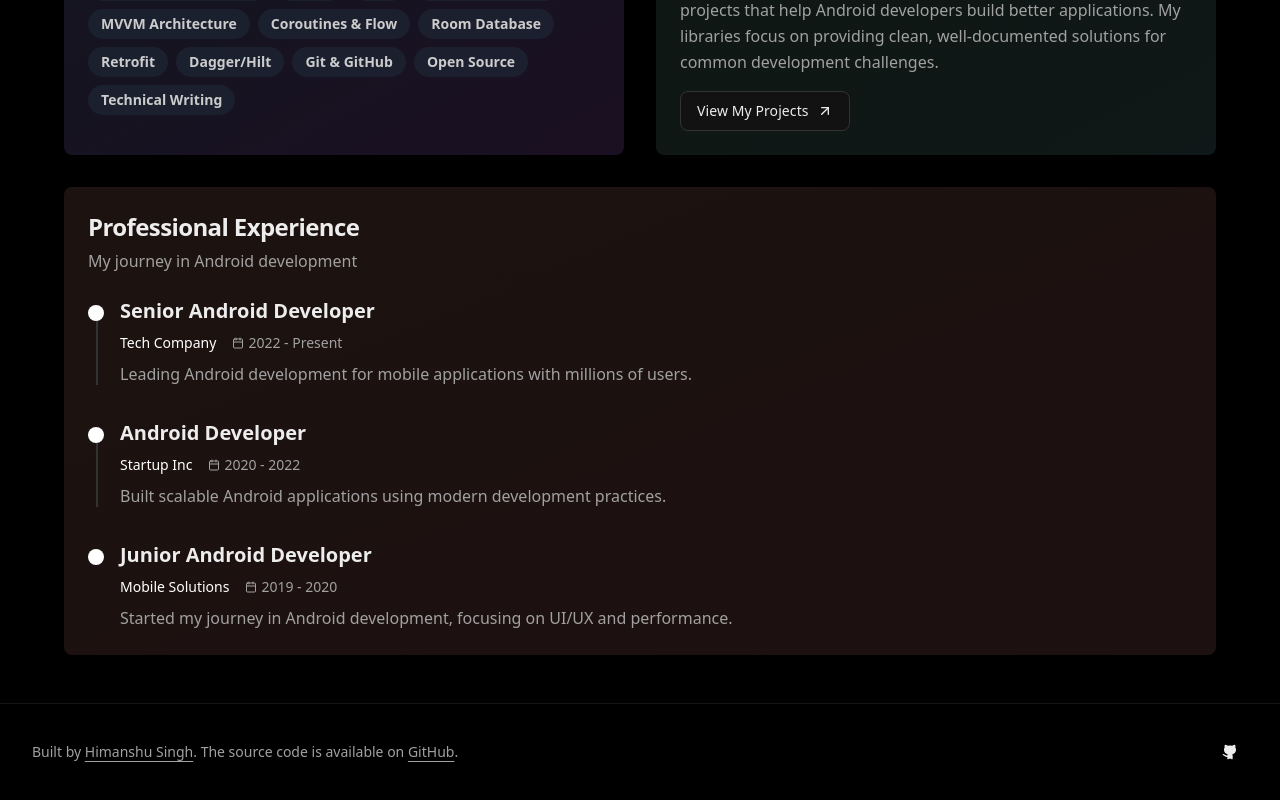
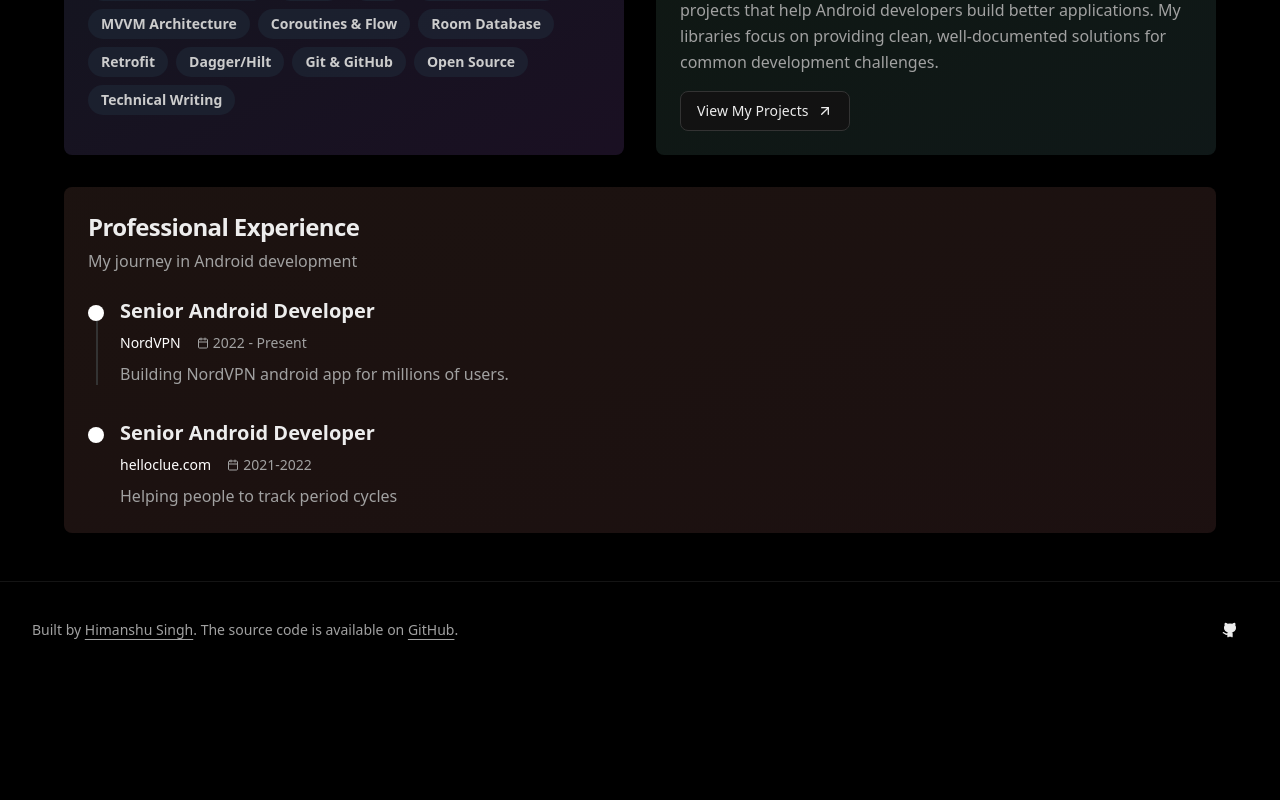
Before and after one commit to hi-manshu/android-web-spark, a React (Vite) app: page /about in a window 1280 px wide. Shown: the part 997-1797 px from the top of the page. After the commit the page ends 1675 px from the top, so only its background shows below. Built offline with nearby package versions, Linux system fonts and the light colour scheme; no server answers.

Commit message:
Update About page experience and favicon
Revised professional experience details on the About page to reflect updated roles and companies. Updated favicon.ico with a new icon.

```diff
--- a/src/pages/About.tsx
+++ b/src/pages/About.tsx
@@ -27,22 +27,16 @@ export default function About() {
   const experience = [
     {
       title: "Senior Android Developer",
-      company: "Tech Company",
+      company: "NordVPN",
       period: "2022 - Present",
-      description: "Leading Android development for mobile applications with millions of users."
+      description: "Building NordVPN android app for millions of users."
     },
     {
-      title: "Android Developer",
-      company: "Startup Inc",
-      period: "2020 - 2022",
-      description: "Built scalable Android applications using modern development practices."
+      title: "Senior Android Developer",
+      company: "helloclue.com",
+      period: "2021-2022",
+      description: "Helping people to track period cycles"
     },
-    {
-      title: "Junior Android Developer",
-      company: "Mobile Solutions",
-      period: "2019 - 2020",
-      description: "Started my journey in Android development, focusing on UI/UX and performance."
-    }
   ];
 
   return (
```
Also changed, not shown: 1 other file (tests, documents, lock files or other folders).
